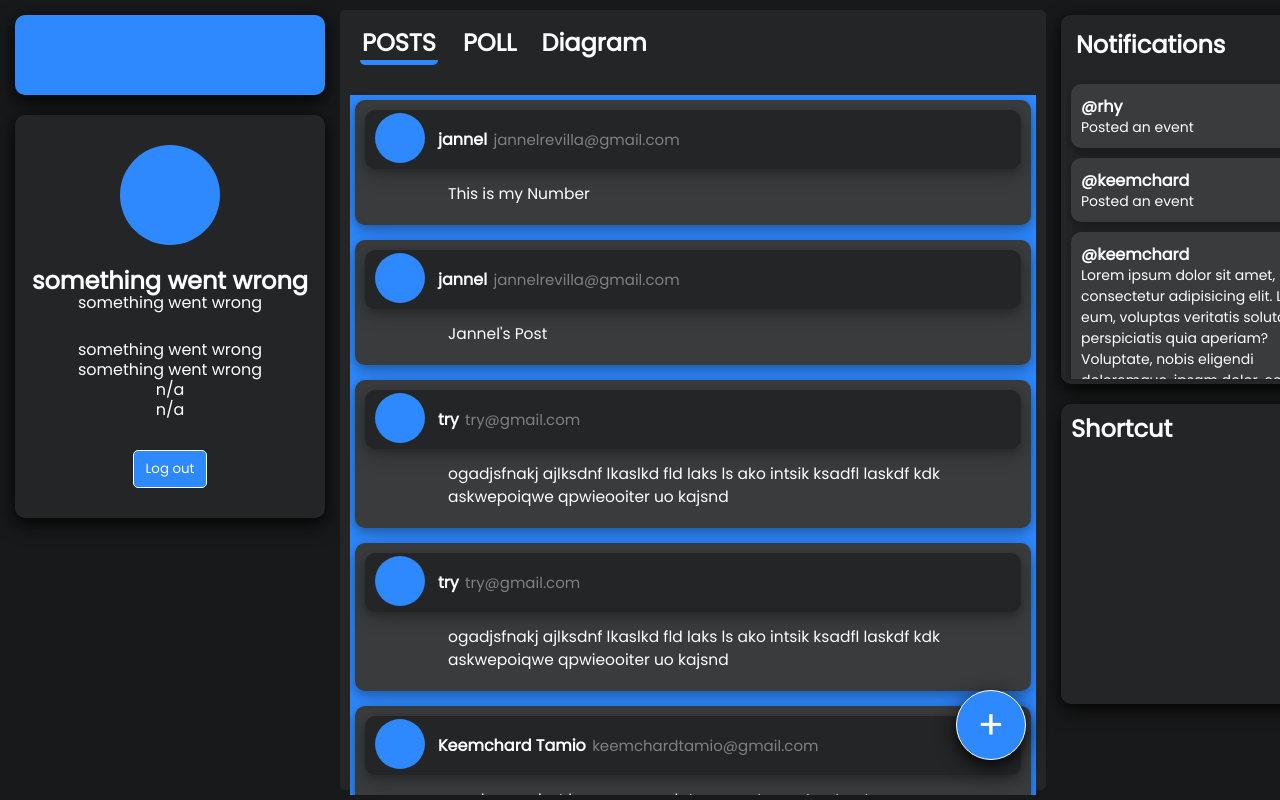
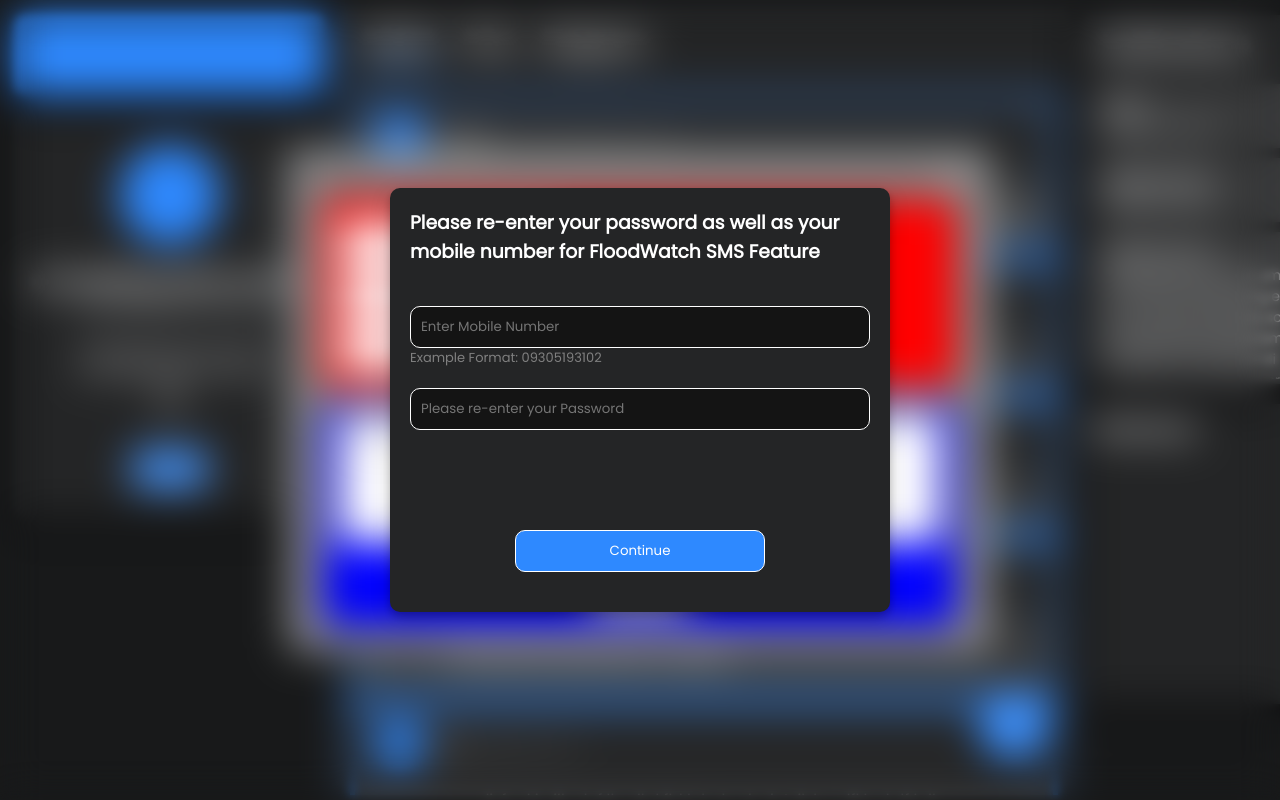
Before and after one commit to FLOODWATCH/FloodWatch, an Angular app: page /dashboard in a window 1280 px wide. Shown: the top 800 px of the page. Built offline with nearby package versions, Linux system fonts and the light colour scheme; data requests are answered from the project's data file; a web font is replaced by a local one.

Commit message:
Included Add Post

```diff
--- a/db.json
+++ b/db.json
@@ -74,6 +74,13 @@
       "profTextPost": "This is my Number",
       "profPostTime": "03/05/22, 03:49:13 PM",
       "id": 7
+    },
+    {
+      "profName": "jannel",
+      "profEmail": "jannelrevilla@gmail.com",
+      "profTextPost": "I AM POSTING TTHISSSSSSSSSSSSSSSSSSSSSSSSSSSSSSSSSSSSSSSSSSSSSSSSSSSSSSSSSSSsss",
+      "profPostTime": "03/05/22, 08:07:04 PM",
+      "id": 8
     }
   ]
 }
--- a/src/app/dashboard/dashboard/dashboard.component.css
+++ b/src/app/dashboard/dashboard/dashboard.component.css
@@ -23,7 +23,7 @@
   top: 0;
   height: 100vh;
   width: 100%;
-  display: none;
+  display: flex;
   align-items: center;
   justify-content: center;
 }
--- a/src/app/dashboard/post/post.component.css
+++ b/src/app/dashboard/post/post.component.css
@@ -125,7 +125,7 @@
   left: 0;
   backdrop-filter: blur(5px);
   /* background-color: aquamarine; */
-  display: none;
+  display: flex;
   justify-content: center;
   align-items: center;
 }
@@ -137,7 +137,7 @@
   background-color: gray;
   /* box-shadow: 0 4px 8px 0 rgba(0, 0, 0, 0.2), 0 6px 20px 0 rgba(0, 0, 0, 0.19); */
   width: 700px;
-  height: 450px;
+  height: 500px;
   justify-content: space-around;
   padding: 10px 30px 20px 30px;
   /* align-items: center; */
@@ -152,7 +152,7 @@
 }
 .icon-times {
   color: white;
-  margin-bottom: 10px;
+  margin-bottom: 5px;
   align-items: flex-end;
   display: flex;
   font-size: 20px;
@@ -178,8 +178,24 @@
   cursor: pointer;
   transform: scale(1.1);
 }
+.post-main-modal form > div {
+  display: flex;
+  flex-direction: column;
+}
+.upper-container {
+  padding: 1rem 0 1rem 0;
+  margin-bottom: 20px;
+  height: 200px;
+  background-color: red;
+}
 .upper-container > input {
   width: 35%;
+}
+.bottom-container {
+  /* margin: 10px; */
+  background-color: blue;
+  /* width: 100%; */
+  height: 300px;
 }
 .bottom-container > textarea {
   margin: 0.5rem 1rem 0 1rem;
@@ -193,22 +209,3 @@
   /* overflow: visible; */
   height: 60%;
 }
-.post-main-modal form > div {
-  display: flex;
-  flex-direction: column;
-}
-.upper-container {
-  padding: 1rem 0 1rem 0;
-  margin-bottom: 20px;
-  height: 200px;
-  background-color: red;
-}
-/* .input-email {
-  right: 0;
-} */
-.bottom-container {
-  /* margin: 10px; */
-  background-color: blue;
-  /* width: 100%; */
-  height: 300px;
-}
--- a/src/app/dashboard/post/post.component.html
+++ b/src/app/dashboard/post/post.component.html
@@ -51,6 +51,7 @@
         [(ngModel)]="profMobile"
         value="{{ profMobile }}"
         type="text"
+        readonly
       />
       <input
         id="post-email"
```
